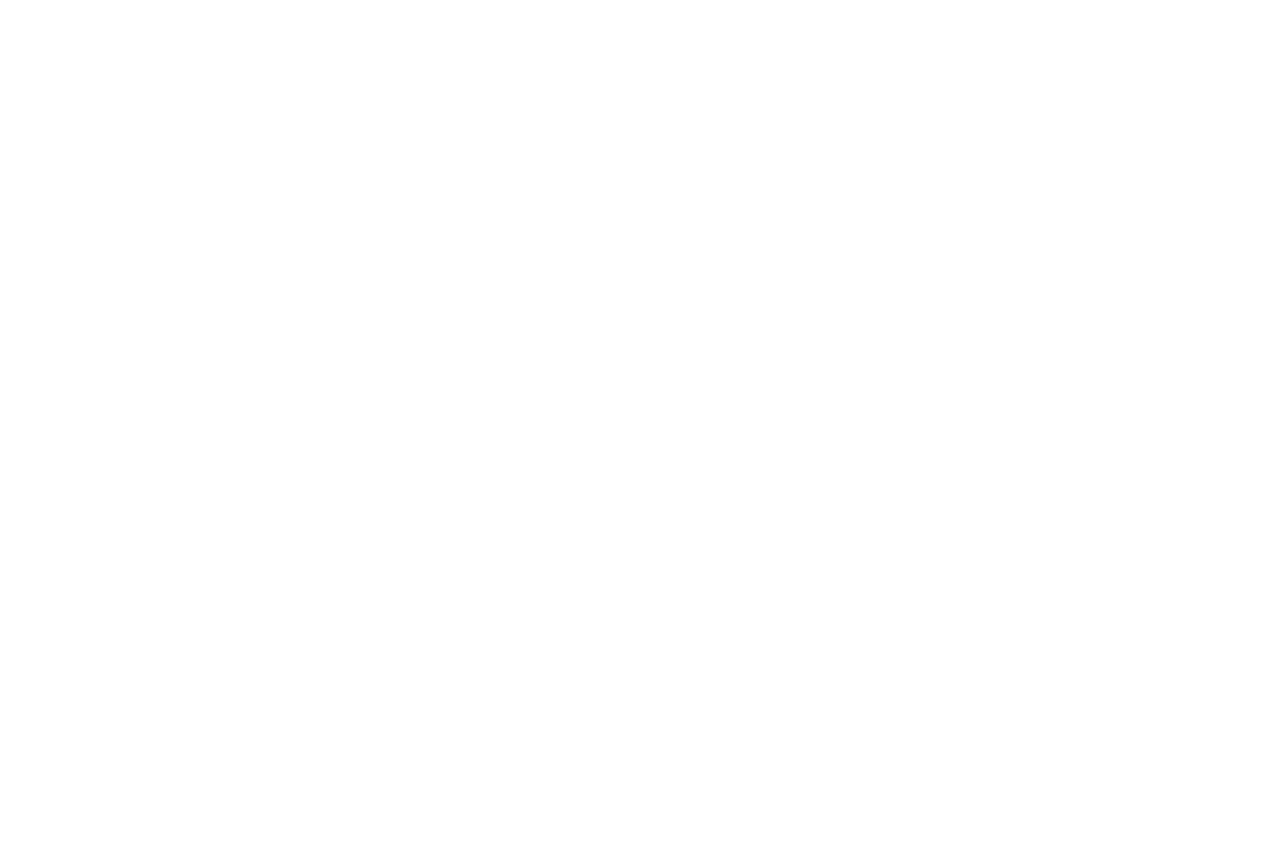
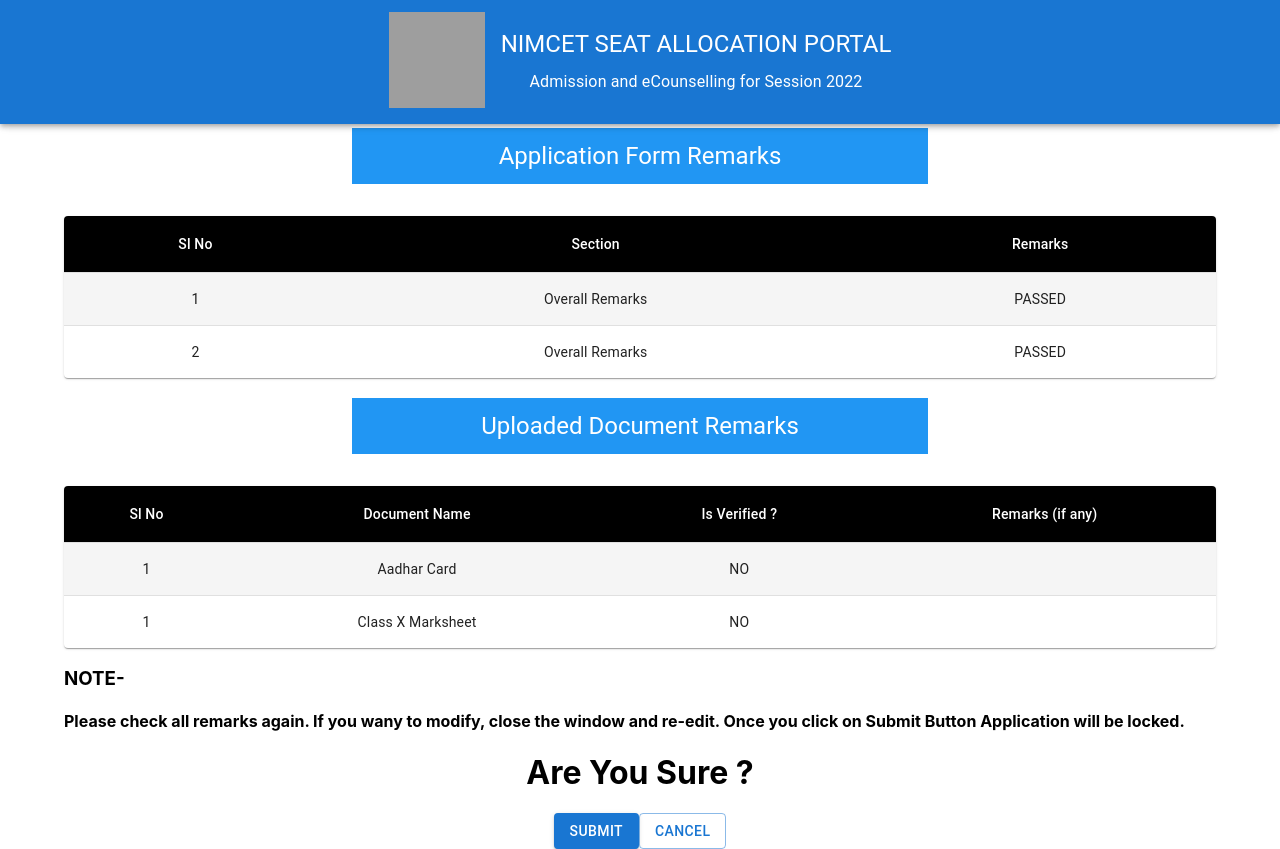
Before and after one commit to projects-nitjsr/nitjsr-counselling-frontend, a React (Create React App) app in the folder nimcet/: page /admin/remark in a window 1280 px wide. Before the commit this address had no page. Before the commit the page ends 800 px from the top, so only its background shows below. Built offline with nearby package versions, Linux system fonts and the light colour scheme; grey boxes are pictures that could not be loaded.

Commit message:
Remarks Section Done

```diff
--- a/nimcet/src/App.js
+++ b/nimcet/src/App.js
@@ -9,6 +9,7 @@
 import Home from "./pages/home";
 import Confirmation from "./pages/admin/confirmation/Confirmation";
 import SetPasswords from "./pages/admin/Passwords/Index";
+import Remark from "./pages/admin/remark";
 import Notice from "./pages/home/notice";
 import Download from "./pages/home/download";
 
@@ -28,6 +29,7 @@
           <Route path="reset" element={<Reset />} />
           <Route path="confirm" element={<Confirmation />} />
           <Route path="setPassword" element={<SetPasswords />} />
+          <Route path="remark" element={<Remark />} />
         </Route>
       </Routes>
     </BrowserRouter>
--- /dev/null
+++ b/nimcet/src/pages/admin/remark.js
@@ -0,0 +1,198 @@
+import {
+  Container,
+  Grid,
+  Box,
+  Typography,
+  Avatar,
+  TextField,
+  InputAdornment,
+  Button,
+} from "@mui/material";
+import * as React from "react";
+import { styled } from "@mui/material/styles";
+import Table from "@mui/material/Table";
+import TableBody from "@mui/material/TableBody";
+import TableCell, { tableCellClasses } from "@mui/material/TableCell";
+import TableContainer from "@mui/material/TableContainer";
+import TableHead from "@mui/material/TableHead";
+import TableRow from "@mui/material/TableRow";
+import Paper from "@mui/material/Paper";
+
+const StyledTableCell = styled(TableCell)(({ theme }) => ({
+  [`&.${tableCellClasses.head}`]: {
+    backgroundColor: theme.palette.common.black,
+    color: theme.palette.common.white,
+  },
+  [`&.${tableCellClasses.body}`]: {
+    fontSize: 14,
+  },
+}));
+
+const StyledTableRow = styled(TableRow)(({ theme }) => ({
+  "&:nth-of-type(odd)": {
+    backgroundColor: theme.palette.action.hover,
+  },
+  // hide last border
+  "&:last-child td, &:last-child th": {
+    border: 0,
+  },
+}));
+
+function createData1(slno, section, remarks) {
+  return { slno, section, remarks };
+}
+function createData2(slno, documentname, isverify, remarks) {
+  return { slno, documentname, isverify, remarks };
+}
+
+const rows1 = [
+  createData1(1, "Overall Remarks", "PASSED"),
+  createData1(2, "Overall Remarks", "PASSED"),
+];
+const rows2 = [
+  createData2(1, "Aadhar Card", "NO", ""),
+  createData2(1, "Class X Marksheet ", "NO", ""),
+];
+
+function Remark() {
+  return (
+    <Container>
+      <Grid
+        container
+        direction="row"
+        justifyContent={"center"}
+        alignItems={"center"}
+      >
+        <Grid xs={12} md={4} lg={6} item>
+          <Box>
+            <Grid container direction="column">
+              <Grid item>
+                <Box sx={{ backgroundColor: "#2196f3", padding: "12px" }}>
+                  <Grid
+                    container
+                    spacing={1}
+                    alignItems="center"
+                    justifyContent={"space-around"}
+                    direction="row"
+                  >
+                    <Grid xs={10} item>
+                      <Typography
+                        color={"#fff"}
+                        variant="h5"
+                        display={"flex"}
+                        justifyContent={"center"}
+                      >
+                        Application Form Remarks
+                      </Typography>
+                    </Grid>
+                  </Grid>
+                </Box>
+              </Grid>
+            </Grid>
+          </Box>
+        </Grid>
+      </Grid>
+      <TableContainer component={Paper}>
+        <Table sx={{ minWidth: 700 }} aria-label="customized table">
+          <TableHead>
+            <TableRow>
+              <StyledTableCell align="center">Sl No</StyledTableCell>
+              <StyledTableCell align="center">Section</StyledTableCell>
+              <StyledTableCell align="center">Remarks</StyledTableCell>
+            </TableRow>
+          </TableHead>
+          <TableBody>
+            {rows1.map((row) => (
+              <StyledTableRow key={row.name}>
+                <StyledTableCell component="th" scope="row" align="center">
+                  {row.slno}
+                </StyledTableCell>
+                <StyledTableCell align="center">{row.section}</StyledTableCell>
+                <StyledTableCell align="center">{row.remarks}</StyledTableCell>
+              </StyledTableRow>
+            ))}
+          </TableBody>
+        </Table>
+      </TableContainer>
+      <br />
+      <Grid
+        container
+        direction="row"
+        justifyContent={"center"}
+        alignItems={"center"}
+      >
+        <Grid xs={12} md={4} lg={6} item>
+          <Box>
+            <Grid container direction="column">
+              <Grid item>
+                <Box sx={{ backgroundColor: "#2196f3", padding: "12px" }}>
+                  <Grid
+                    container
+                    spacing={1}
+                    alignItems="center"
+                    justifyContent={"space-around"}
+                    direction="row"
+                  >
+                    <Grid xs={10} item>
+                      <Typography
+                        color={"#fff"}
+                        variant="h5"
+                        display={"flex"}
+                        justifyContent={"center"}
+                      >
+                        Uploaded Document Remarks
+                      </Typography>
+                    </Grid>
+                  </Grid>
+                </Box>
+              </Grid>
+            </Grid>
+          </Box>
+        </Grid>
+      </Grid>
+      <TableContainer component={Paper}>
+        <Table sx={{ minWidth: 700 }} aria-label="customized table">
+          <TableHead>
+            <TableRow>
+              <StyledTableCell align="center">Sl No</StyledTableCell>
+              <StyledTableCell align="center">Document Name</StyledTableCell>
+              <StyledTableCell align="center">Is Verified ?</StyledTableCell>
+              <StyledTableCell align="center">Remarks (if any)</StyledTableCell>
+            </TableRow>
+          </TableHead>
+          <TableBody>
+            {rows2.map((row) => (
+              <StyledTableRow key={row.name}>
+                <StyledTableCell component="th" scope="row" align="center">
+                  {row.slno}
+                </StyledTableCell>
+                <StyledTableCell align="center">
+                  {row.documentname}
+                </StyledTableCell>
+                <StyledTableCell align="center">{row.isverify}</StyledTableCell>
+                <StyledTableCell align="center">{row.remarks}</StyledTableCell>
+              </StyledTableRow>
+            ))}
+          </TableBody>
+        </Table>
+      </TableContainer>
+      <div className="noted">
+        <h3 color="red"> NOTE- </h3>
+        <h4>
+          {" "}
+          Please check all remarks again. If you wany to modify, close the
+          window and re-edit. Once you click on Submit Button Application will
+          be locked.
+        </h4>
+      </div>
+      <div className="noted2" align="center">
+        <h1> Are You Sure ?</h1>
+
+        <Button variant="contained">Submit</Button>
+        <Button variant="outlined">Cancel</Button>
+      </div>
+    </Container>
+  );
+}
+
+export default Remark;
```
